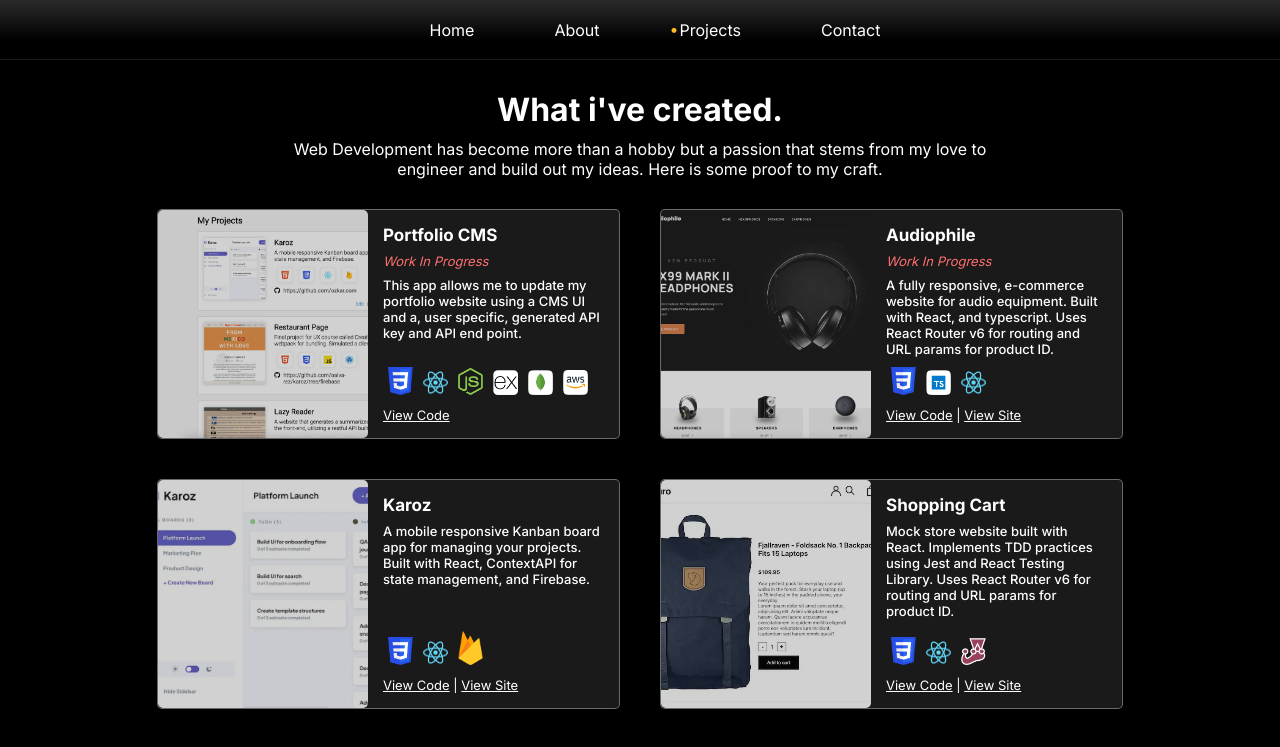
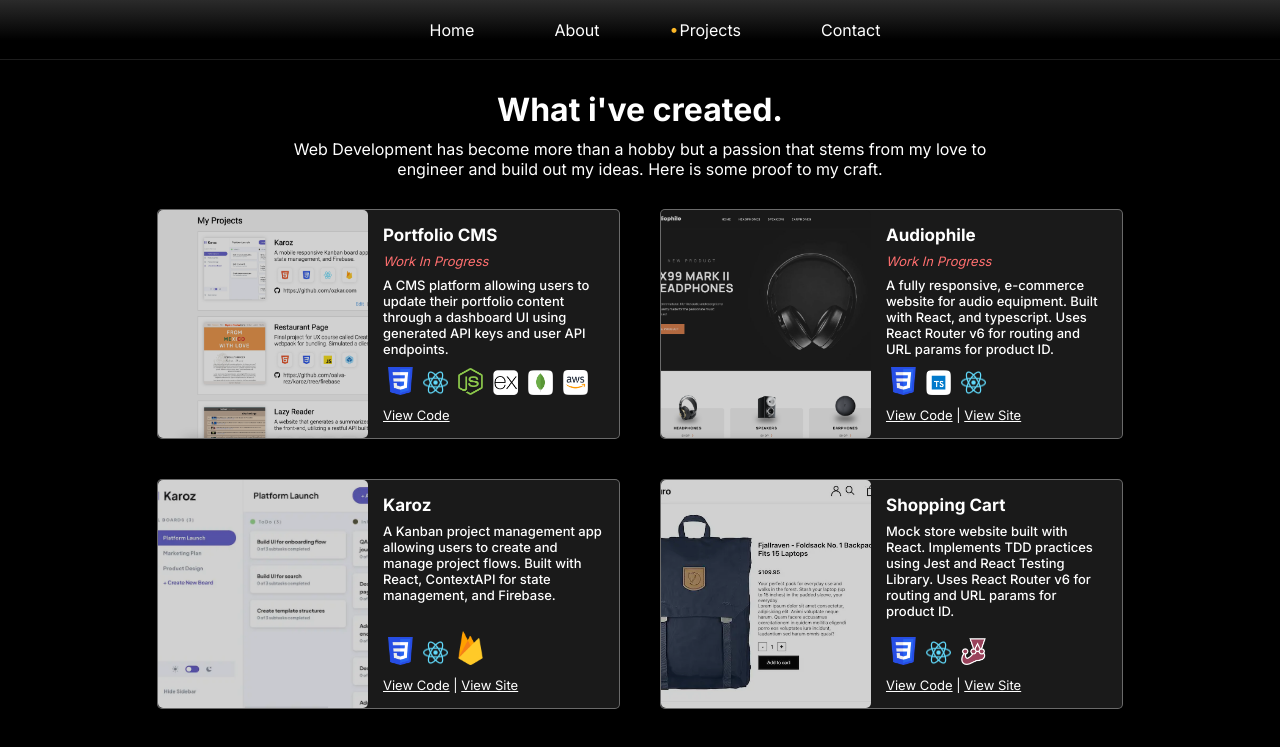
Before and after one commit to oalva-rez/portfolio, a React (Create React App) app: page /projects in a window 1280 px wide. Shown: the top 747 px of the page. Built offline with nearby package versions, Linux system fonts and the light colour scheme; a web font is replaced by a local one.

Commit message:
updated project details

```diff
--- a/src/projectsData.js
+++ b/src/projectsData.js
@@ -25,7 +25,7 @@ const projectsData = [
     id: 34954958,
     title: "Portfolio CMS",
     description:
-      "This app allows me to update my portfolio website using a CMS UI and a, user specific, generated API key and API end point.",
+      "A CMS platform allowing users to update their portfolio content through a dashboard UI using generated API keys and user API endpoints.",
     image: customCms,
     ghLink: "https://github.com/oalva-rez/custom-cms/tree/master",
     siteLink: "",
@@ -58,7 +58,7 @@ const projectsData = [
     id: 1,
     title: "Karoz",
     description:
-      "A mobile responsive Kanban board app for managing your projects. Built with React, ContextAPI for state management, and Firebase.",
+      "A Kanban project management app allowing users to create and manage project flows. Built with React, ContextAPI for state management, and Firebase.",
     image: karozImg,
     ghLink: "https://github.com/oalva-rez/karoz/tree/firebase",
     siteLink: "https://karoz-3c7bb.web.app/",
```
